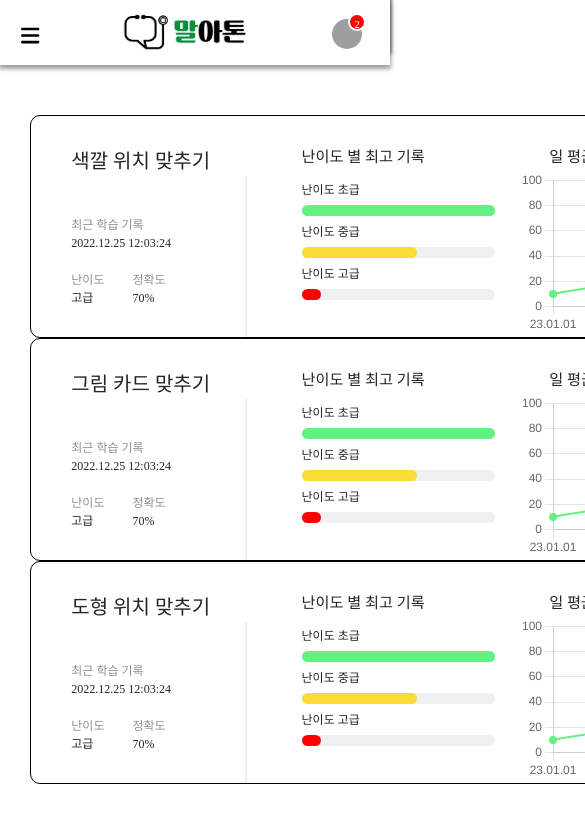
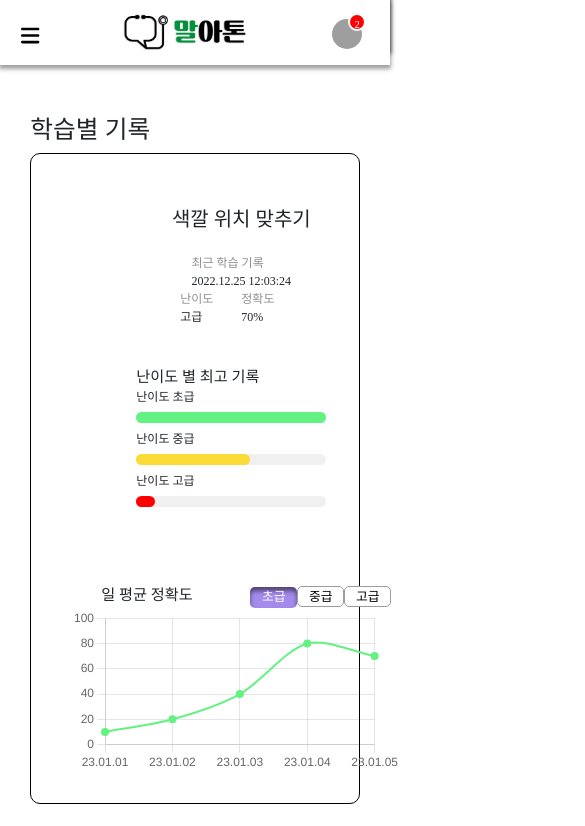
Before and after one commit to uh1216/marathon, a React (Create React App) app in the folder Frontend/marathon/: page /mypage/statistics in a window 390 px wide. Shown: the top 826 px of the page, 585 px wide, since content can reach past the window. Built offline with nearby package versions, Linux system fonts and the light colour scheme; grey boxes are pictures that could not be loaded; a web font is replaced by a local one.

Commit message:
[FE] : [FEAT] 스스로 학습 통계 페이지 - 전체 90% 완성

```diff
--- a/Frontend/marathon/src/components/common/GameChart.js
+++ b/Frontend/marathon/src/components/common/GameChart.js
@@ -42,7 +42,7 @@ const GameChart = (props) => {
   };
 
   return (
-    <div style={{ width: "366px", height: "165px" }}>
+    <div style={{ width: "356px", height: "165px" }}>
       <Line data={data} options={options} />
     </div>
   );
--- a/Frontend/marathon/src/components/common/StatisticsBox.jsx
+++ b/Frontend/marathon/src/components/common/StatisticsBox.jsx
@@ -8,7 +8,7 @@ export default function StatisticsBox({
   bestRecords,
   graph,
 }) {
-  /** 데이터 받아오면 여기에다 저장하면 됨 */
+  /** 그래프에 그려질 데이터 */
   const graphData = graph;
   const colors = ["#63F282", "#FBDB35", "#FF0000"];
   const [selected, SetSelected] = useState(0);
@@ -32,7 +32,6 @@ export default function StatisticsBox({
           </div>
         </div>
       </div>
-      <hr className={style.line} />
       <div className={style.container_2}>
         <div className={style.title_2}>난이도 별 최고 기록</div>
         <div>
@@ -67,15 +66,30 @@ export default function StatisticsBox({
           <div className={style.title_3}>일 평균 정확도</div>
           <div>
             <label htmlFor="radio_easy">
-              <button onClick={() => SetSelected(0)}>초급</button>
+              <button
+                onClick={() => SetSelected(0)}
+                className={selected == 0 ? style.selected : ""}
+              >
+                초급
+              </button>
             </label>
             <input type="radio" name="mode" id="radio_easy" />
             <label htmlFor="radio_normal">
-              <button onClick={() => SetSelected(1)}>중급</button>
+              <button
+                onClick={() => SetSelected(1)}
+                className={selected == 1 ? style.selected : ""}
+              >
+                중급
+              </button>
             </label>
             <input type="radio" name="mode" id="radio_normal" />
             <label htmlFor="radio_hard">
-              <button onClick={() => SetSelected(2)}>고급</button>
+              <button
+                onClick={() => SetSelected(2)}
+                className={selected == 2 ? style.selected : ""}
+              >
+                고급
+              </button>
             </label>
             <input type="radio" name="mode" id="radio_hard" />
           </div>
--- a/Frontend/marathon/src/components/common/StatisticsBox.module.css
+++ b/Frontend/marathon/src/components/common/StatisticsBox.module.css
@@ -1,24 +1,25 @@
 .main_container {
-  width: 850px;
-  height: 223px;
+  max-width: 850px;
+  width: auto;
+  max-height: 223px;
+  height: auto;
   border: 1px solid black;
   border-radius: 10px;
   padding: 30px 40px;
   display: flex;
   justify-content: space-between;
 }
-.line {
-  width: 1px;
-  height: 100%;
-  border: 1px solid #c3c3c3;
-  margin: 30px;
-}
 
 /* 첫 번째 칸 */
 .container_1 {
+  width: 176px;
   display: flex;
   flex-direction: column;
   justify-content: space-between;
+
+  border-right: 1px solid #c3c3c3;
+  padding-right: 20px;
+  margin-right: 20px;
 }
 .title_1 {
   font-size: 1.25em;
@@ -40,6 +41,7 @@
 
 /* 두 번째 칸 */
 .container_2 {
+  width: 190px;
   display: flex;
   flex-direction: column;
   justify-content: space-between;
@@ -51,6 +53,9 @@
 .sub_title_2 {
   font-size: 0.75em;
 }
+.container_2 > div > div {
+  width: 190px;
+}
 .progress {
   width: 193px;
   height: 11px;
@@ -59,6 +64,7 @@
   -moz-appearance: none;
   appearance: none;
   border-radius: 20px;
+  animation: progress 1s ease forwards;
 }
 
 .progress::-webkit-progress-bar {
@@ -76,6 +82,15 @@
 }
 .red::-webkit-progress-value {
   background-color: #ff0000;
+}
+
+@keyframes progress {
+  from {
+    width: 0;
+  }
+  to {
+    width: 100%;
+  }
 }
 
 /* 세 번째 칸 */
@@ -96,14 +111,11 @@
   font-size: 0.8em;
   border-radius: 5px;
 }
-.container_3 label > button:focus {
-  background-color: #a38aec;
-  border: none;
+.selected {
+  background-color: #a38aec !important;
+  border: none !important;
   color: white;
   box-shadow: rgba(0, 0, 0, 0.5) 0px 4px 4px inset;
-
-  /* width: 48px;
-  height: 22px; */
 }
 
 .sub_container_3 {
@@ -112,3 +124,41 @@
   padding-left: 30px;
   padding-right: 15px;
 }
+
+@media (max-width: 1200px) {
+  .main_container {
+    flex-wrap: wrap;
+    max-height: none;
+    justify-content: center;
+  }
+  .container_3 {
+    margin-top: 50px;
+  }
+  .sub_container_3 {
+    padding-right: 0;
+  }
+}
+
+@media (max-width: 995px) {
+  .line {
+    display: none;
+  }
+  .main_container {
+    align-items: center;
+    justify-content: center;
+    flex-direction: column;
+  }
+
+  .container_1 {
+    margin: 20px;
+    align-items: center;
+    justify-content: center;
+
+    border-right: none;
+    padding-right: 0px;
+    margin-right: 0px;
+  }
+  .container_2 {
+    margin: 20px;
+  }
+}
--- a/Frontend/marathon/src/components/my-page/Statistics.jsx
+++ b/Frontend/marathon/src/components/my-page/Statistics.jsx
@@ -3,6 +3,7 @@ import { useDispatch } from "react-redux";
 import style from "./Statistics.module.css";
 import { changeNowSideNav } from "stores/toggle.store";
 import StatisticsBox from "components/common/StatisticsBox";
+import Board from "components/common/Board";
 
 export default function Statistics() {
   const dispatch = useDispatch();
@@ -55,25 +56,37 @@ export default function Statistics() {
   }, []);
 
   return (
-    <>
+    <div>
+      <h2>학습별 기록</h2>
       <StatisticsBox
         gameName={gameName[0]}
         recentStudy={recentStudy[0]}
         bestRecords={bestRecords[0]}
         graph={graphData[0]}
       ></StatisticsBox>
+      <br />
       <StatisticsBox
         gameName={gameName[1]}
         recentStudy={recentStudy[1]}
         bestRecords={bestRecords[1]}
         graph={graphData[1]}
       ></StatisticsBox>
+      <br />
       <StatisticsBox
         gameName={gameName[2]}
         recentStudy={recentStudy[2]}
         bestRecords={bestRecords[2]}
         graph={graphData[2]}
       ></StatisticsBox>
-    </>
+      <br />
+      <br />
+      <br />
+      <h2>최근 게임 기록</h2>
+      <Board
+        headRow={["No.", "게임", "날짜", "난이도", "정확도"]}
+        grid="1fr 5fr 5fr 2fr 2fr"
+        data={["10", "도형 위치 맞추기", "2022.12.25 12:03:24", "고급", "80%"]}
+      />
+    </div>
   );
 }
--- a/Frontend/marathon/src/components/my-page/Statistics.module.css
+++ b/Frontend/marathon/src/components/my-page/Statistics.module.css
@@ -0,0 +1,3 @@
+.statistics_container {
+  margin-top: 20px;
+}
```
